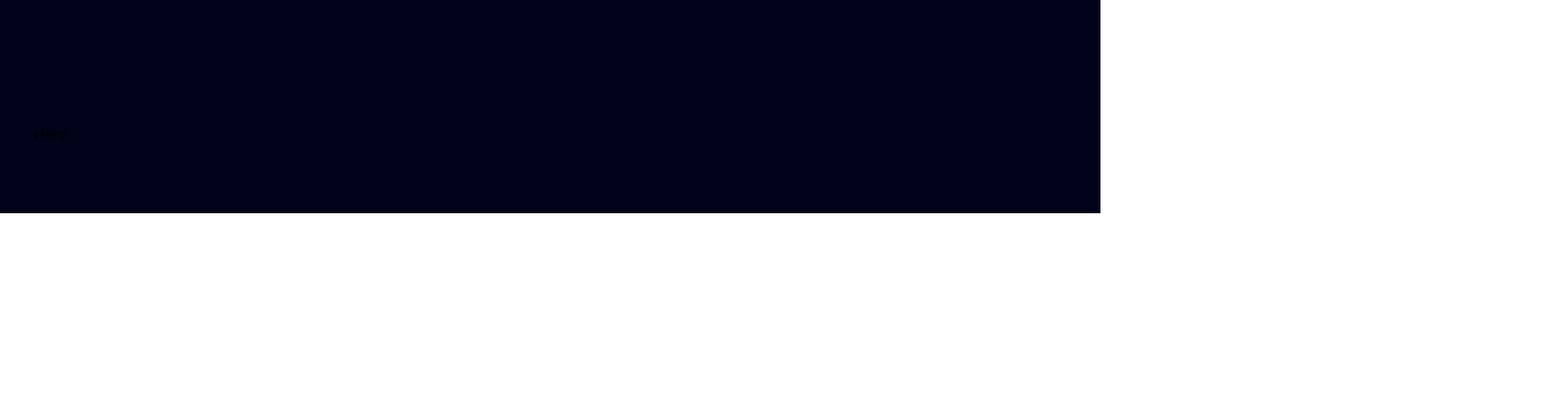
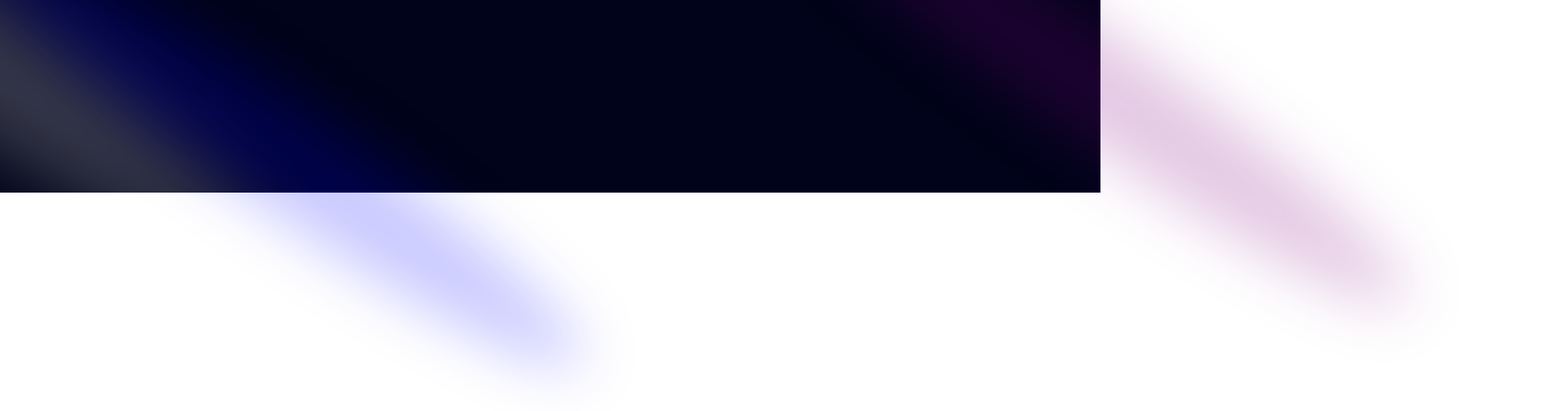
Before and after one commit to shoaib-fateh/modern-portfolio21, a Next.js app: page / in a window 1280 px wide. Shown: the top 478 px of the page at 86% size, 1818 px wide, since content can reach past the window. Built offline with nearby package versions, Linux system fonts and the light colour scheme.

Commit message:
added soptlite

```diff
--- a/components/Hero.tsx
+++ b/components/Hero.tsx
@@ -1,7 +1,17 @@
 import React from "react";
+import { Spotlight } from "./ui/Spotlight";
 
 function Hero() {
-  return <div className="pb-20 pt-36">Hero</div>;
+  return (
+    <div className="pb-20 pt-36">
+      <Spotlight
+        className="-top-40 -left-10 md:-left-32 md:-top-20 h-screen"
+        fill="white"
+      />
+      <Spotlight className="top-10 left-full h-[80vh] w-[50vw]" fill="purple" />
+      <Spotlight className="top-28 left-80 h-[80vh] w-[50wh]" fill="blue" />
+    </div>
+  );
 }
 
 export default Hero;
--- /dev/null
+++ b/components/ui/Spotlight.tsx
@@ -0,0 +1,56 @@
+import { cn } from "@/utils/cn";
+import React from "react";
+
+type SpotlightProps = {
+  className?: string;
+  fill?: string;
+};
+
+export const Spotlight = ({ className, fill }: SpotlightProps) => {
+  return (
+    <svg
+      className={cn(
+        "animate-spotlight pointer-events-none absolute z-[1]  h-[169%] w-[138%] lg:w-[84%] opacity-0",
+        className
+      )}
+      xmlns="http://www.w3.org/2000/svg"
+      viewBox="0 0 3787 2842"
+      fill="none"
+    >
+      <g filter="url(#filter)">
+        <ellipse
+          cx="1924.71"
+          cy="273.501"
+          rx="1924.71"
+          ry="273.501"
+          transform="matrix(-0.822377 -0.568943 -0.568943 0.822377 3631.88 2291.09)"
+          fill={fill || "white"}
+          fillOpacity="0.21"
+        ></ellipse>
+      </g>
+      <defs>
+        <filter
+          id="filter"
+          x="0.860352"
+          y="0.838989"
+          width="3785.16"
+          height="2840.26"
+          filterUnits="userSpaceOnUse"
+          colorInterpolationFilters="sRGB"
+        >
+          <feFlood floodOpacity="0" result="BackgroundImageFix"></feFlood>
+          <feBlend
+            mode="normal"
+            in="SourceGraphic"
+            in2="BackgroundImageFix"
+            result="shape"
+          ></feBlend>
+          <feGaussianBlur
+            stdDeviation="151"
+            result="effect1_foregroundBlur_1065_8"
+          ></feGaussianBlur>
+        </filter>
+      </defs>
+    </svg>
+  );
+};
--- /dev/null
+++ b/utils/cn.ts
@@ -0,0 +1,6 @@
+import { ClassValue, clsx } from "clsx";
+import { twMerge } from "tailwind-merge";
+
+export function cn(...inputs: ClassValue[]) {
+  return twMerge(clsx(inputs));
+}
```
